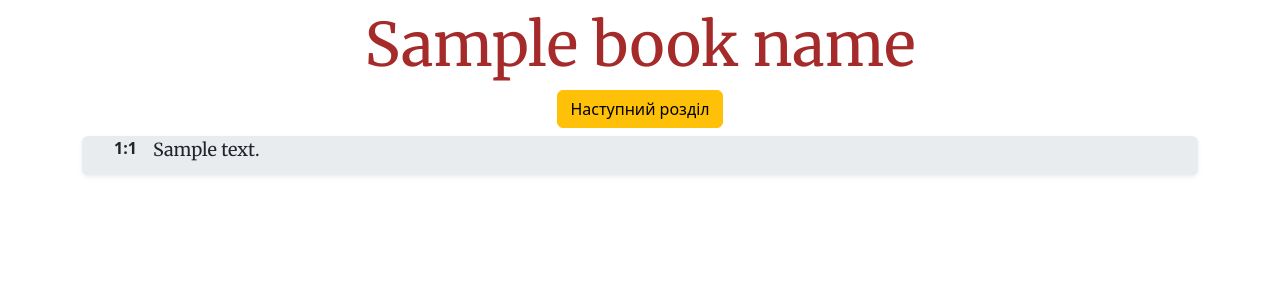
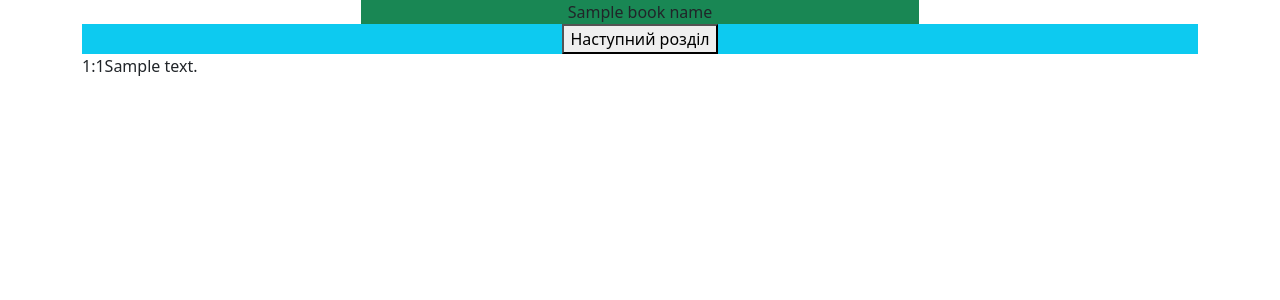
Before and after one commit to anatoliysafonov/ProjectBible, a Django app: template mysite/bible/templates/bible/root.html in a window 1280 px wide. Shown: the top 300 px of the page. Run offline with Django 5.2, Linux system fonts and the light colour scheme; tables that the repository leaves empty hold one stand-in row (values such as "Sample post"); the template is opened without the code that fills it: values that come from a table or form of the project are taken from there, most other values are stand-ins (such as "Sample title", 1, 10 or a date in 2020).

Commit message:
change css

```diff
--- a/mysite/bible/templates/bible/base.html
+++ b/mysite/bible/templates/bible/base.html
@@ -11,23 +11,23 @@
 </head>
 <body>
 <div class="container mb" style="width: 1500px !important;">
-    <div class="container d-flex justify-content-center ">
-        <p class="book-name">{{book_name}}</p>
+    <div class="container-sm w-50 d-flex justify-content-center bg-success align-middle">
+        {{book_name}}
     </div>
 
-    <div class="container-sm mb-2 d-flex justify-content-center">
+    <div class="bg-info d-flex justify-content-center">
         {% if prev_page %}
         <a href="/bible/{{book}}/{{prev_page}}">
-            <button class="btn btn-warning me-4">Попередній розділ</button>
+            <button class="mx-1">Попередній розділ</button>
         </a>
         {% endif %}
         {% if next_page %}
         <a href="/bible/{{book}}/{{next_page}}">
-            <button class="btn btn-warning">Наступний розділ </button>
+            <button class="mx-1">Наступний розділ </button>
         </a>
         {% endif %}
     </div>
-    <div class="container bg-body-secondary rounded pb-1 mb-2 shadow-sm">
+    <div class="outer">
         {% block content %} {% endblock %}
     </div>
 </div>
--- a/mysite/bible/templates/bible/root.html
+++ b/mysite/bible/templates/bible/root.html
@@ -2,12 +2,10 @@
 {% block content %}
 {% autoescape off %}
 {% for verse in verses %}
-<div class="container-sm m-2">
     <div class="d-flex" >
-          <div class="pe-3 fw-bold" >{{verse.chapter}}:{{verse.verse}}</div>
-          <div class="verse">{{verse.text}}</div>
+          <div >{{verse.chapter}}:{{verse.verse}}</div>
+          <div>{{verse.text}}</div>
     </div>
-</div>
 {% endfor %}
 {% endautoescape %}
 {% endblock %}
```
